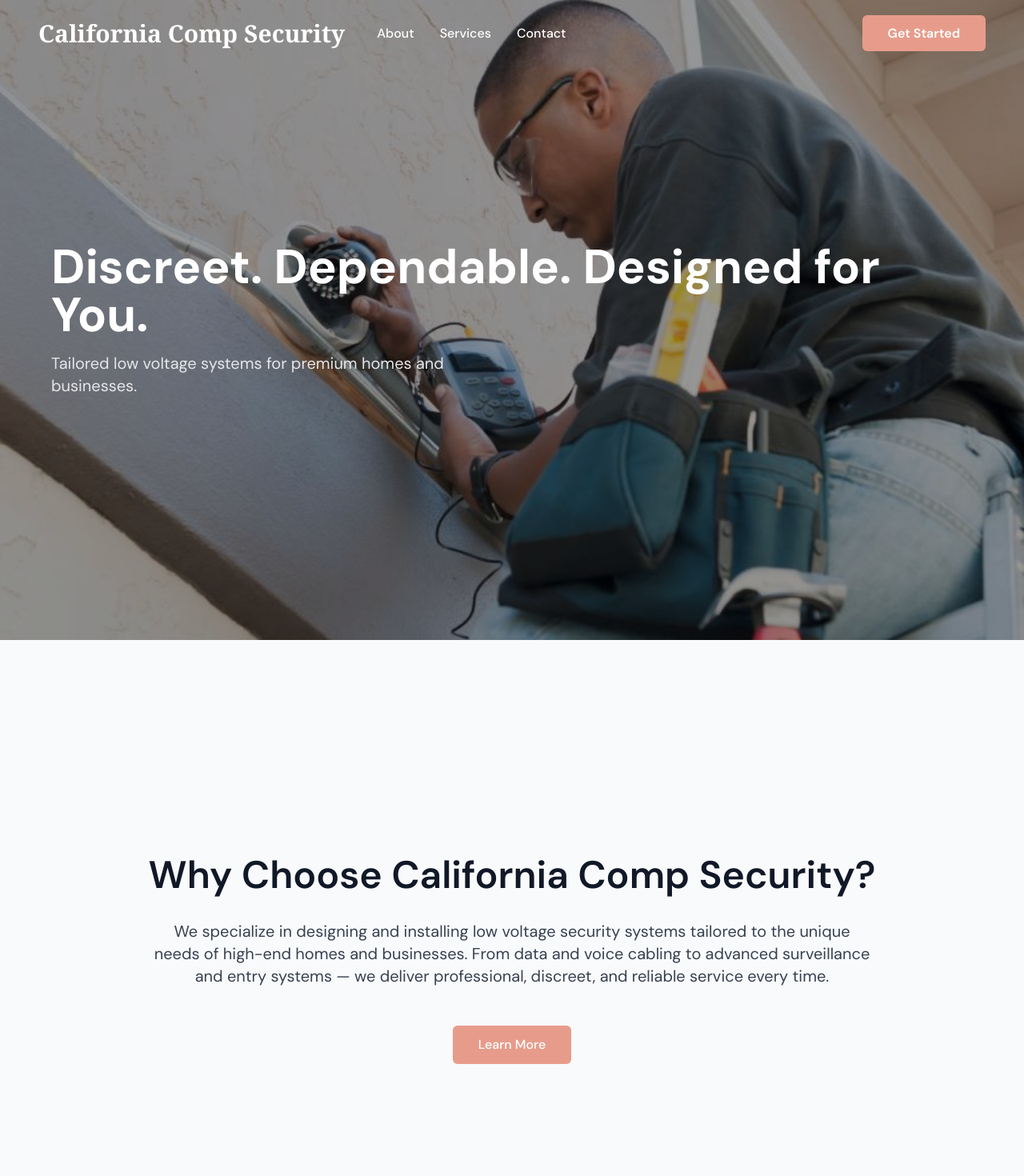
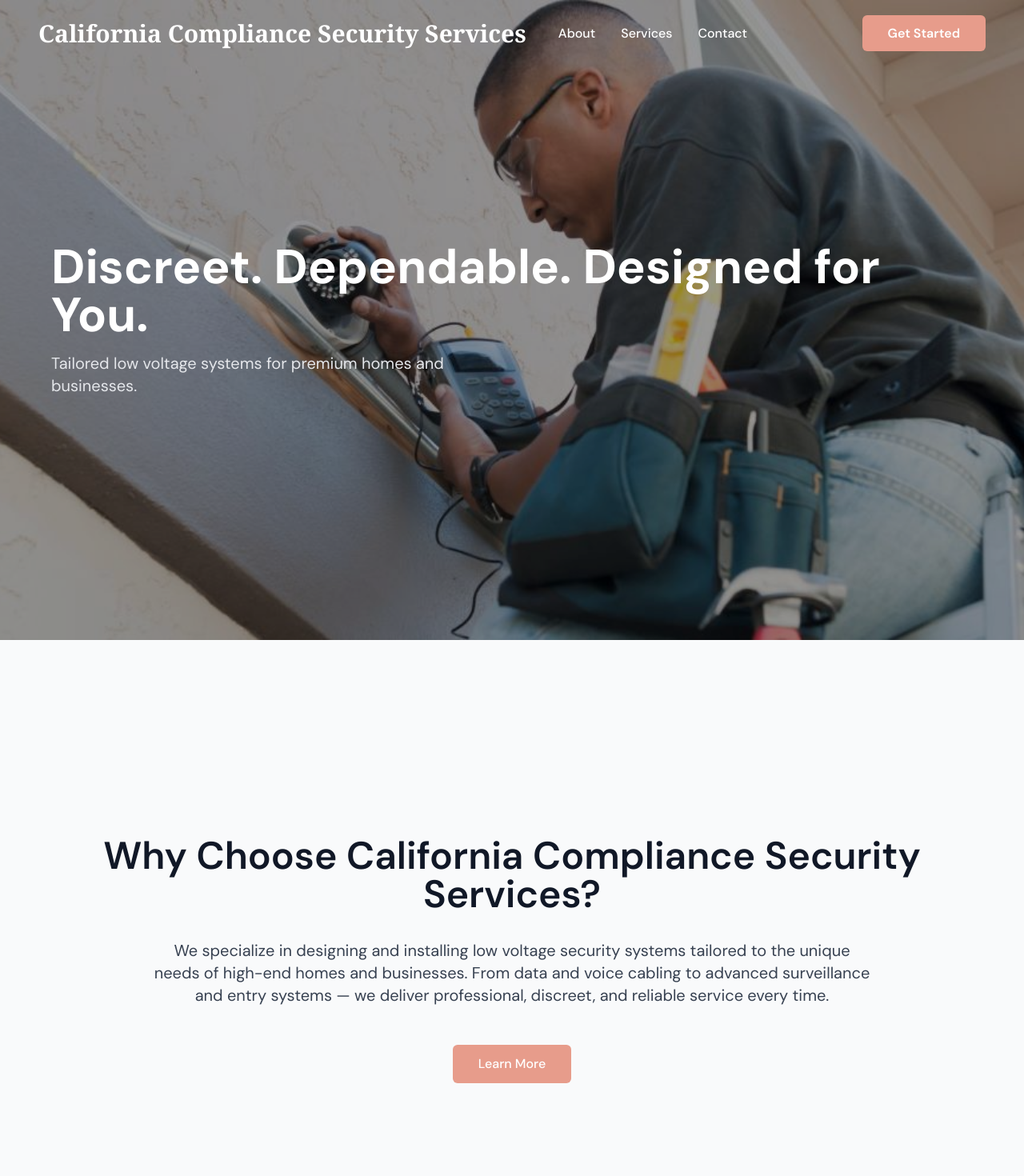
Before and after one commit to rcerney1/demo_site_ccss, a React (Vite) app: page / in a window 1280 px wide. Shown: the top 1470 px of the page at 80% size. Built offline with nearby package versions, Linux system fonts and the light colour scheme.

Commit message:
changed text

```diff
--- a/src/components/Home.jsx
+++ b/src/components/Home.jsx
@@ -38,7 +38,7 @@ function Home() {
                 data-aos-delay="200"
             >
                 <h2 className="text-3xl md:text-5xl font-semibold mb-8">
-                    Why Choose California Comp Security?
+                    Why Choose California Compliance Security Services?
                 </h2>
                 <p className="text-lg md:text-xl text-gray-700 max-w-4xl mb-12 leading-relaxed">
                     We specialize in designing and installing low voltage security
@@ -201,7 +201,7 @@ function Home() {
 
                     {/* Copyright */}
                     <p className="text-sm text-gray-400">
-                        &copy; {new Date().getFullYear()} California Comp Security. All rights reserved.
+                        &copy; {new Date().getFullYear()} California Compliance Security Services. All rights reserved.
                     </p>
                 </div>
             </footer>
--- a/src/components/Navbar.jsx
+++ b/src/components/Navbar.jsx
@@ -26,7 +26,7 @@ function Navbar() {
                 {/* Left: Logo + Nav */}
                 <div className="flex items-center space-x-10">
                     <h1 className="text-2xl md:text-3xl font-serif font-semibold whitespace-nowrap">
-                        California Comp Security
+                        California Compliance Security Services
                     </h1>
 
                     <nav className="hidden md:flex space-x-8 text-base font-medium">
```
